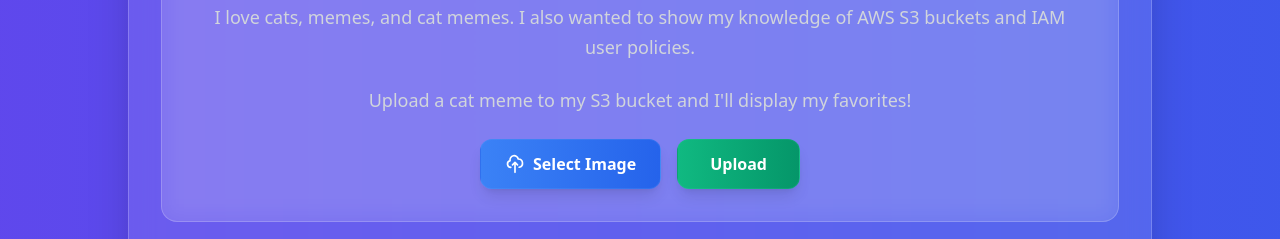
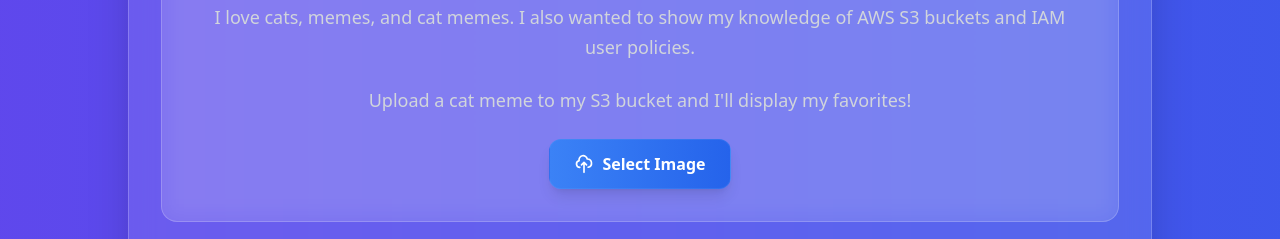
Before and after one commit to jonathankerth/my-portfolio, a Next.js app: page / in a window 1280 px wide. Shown: the part 5680-5919 px from the top of the page. Built offline with nearby package versions, Linux system fonts and the light colour scheme.

Commit message:
hide upload till photo has been selected

```diff
--- a/src/pages/index.jsx
+++ b/src/pages/index.jsx
@@ -475,6 +475,7 @@ export default function Home() {
                     onChange={handleFileChange}
                   />
                 </label>
+                {selectedFile && (
                   <button
                     type="submit"
                     disabled={isLoading}
@@ -507,6 +508,7 @@ export default function Home() {
                       'Upload'
                     )}
                   </button>
+                )}
               </div>
               {uploadMessage && (
                 <motion.p
```
Lines whose indentation alone changed are shown as unchanged.
